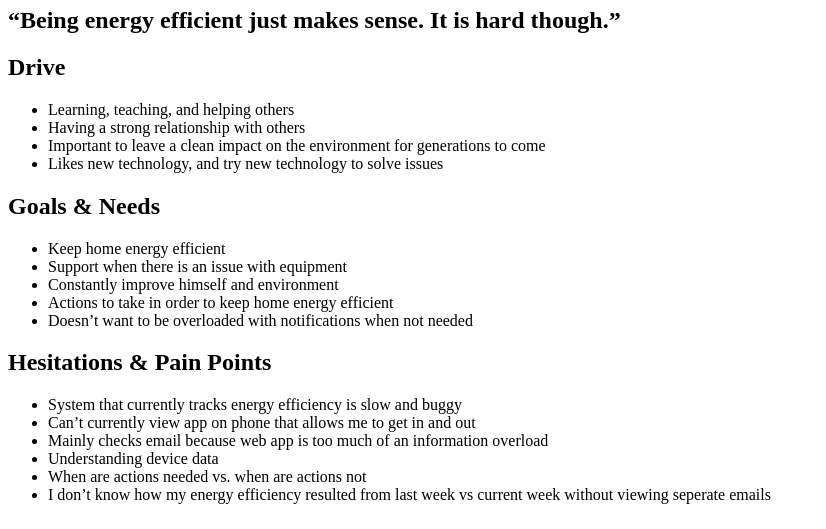
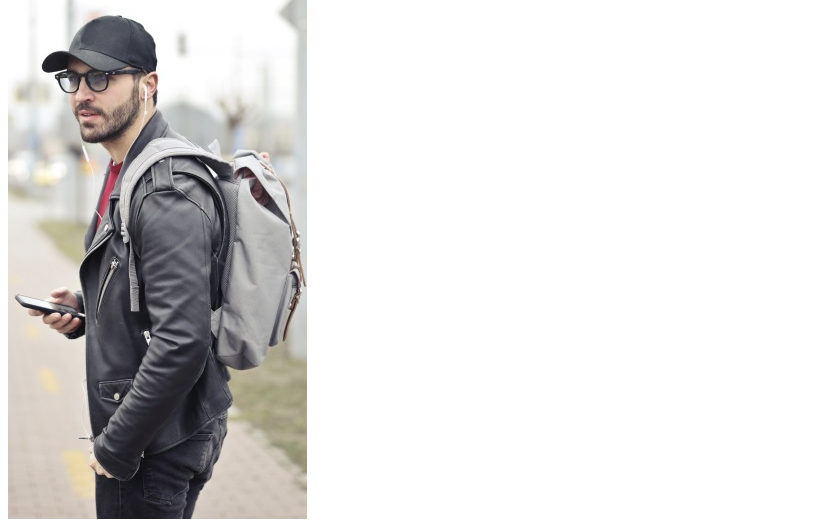
Before and after one commit to AndreyKozych/fe2809, a plain HTML site: page index.html in a window 1280 px wide. Shown: the part 99-628 px from the top of the page, without its empty margins (0-826 px from the left). Drawn offline with Linux system fonts and the light colour scheme.

Commit message:
Final Lesson 1

```diff
--- a/index.html
+++ b/index.html
@@ -12,7 +12,7 @@
     <!-- my aspirations -->
     <div>
         <a href="/">
-            <img src="img\mypersona.jpg" alt="">
+            <img src="mypersona.jpg" alt="">
         </a>
         <h1>Aspirations</h1>
         <h2>“Being energy efficient just makes sense. It is hard though.”</h2>
```
